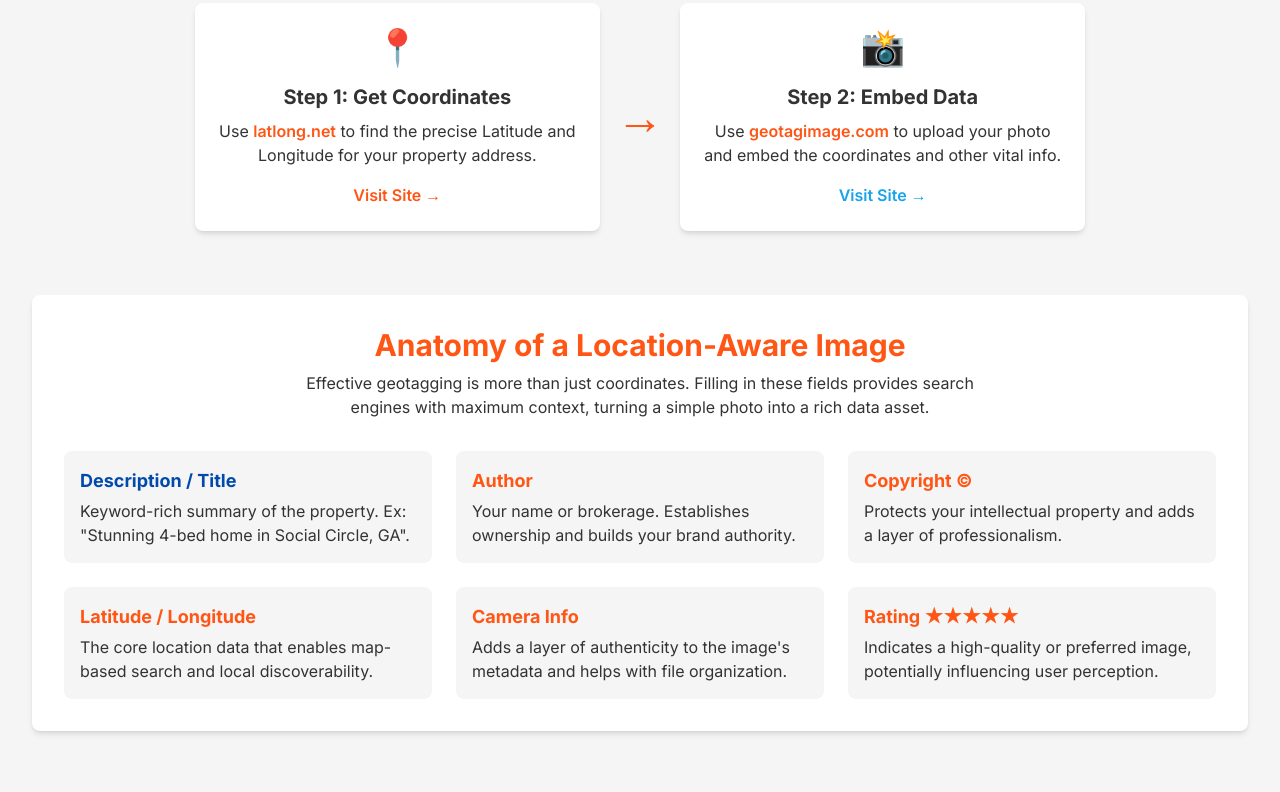
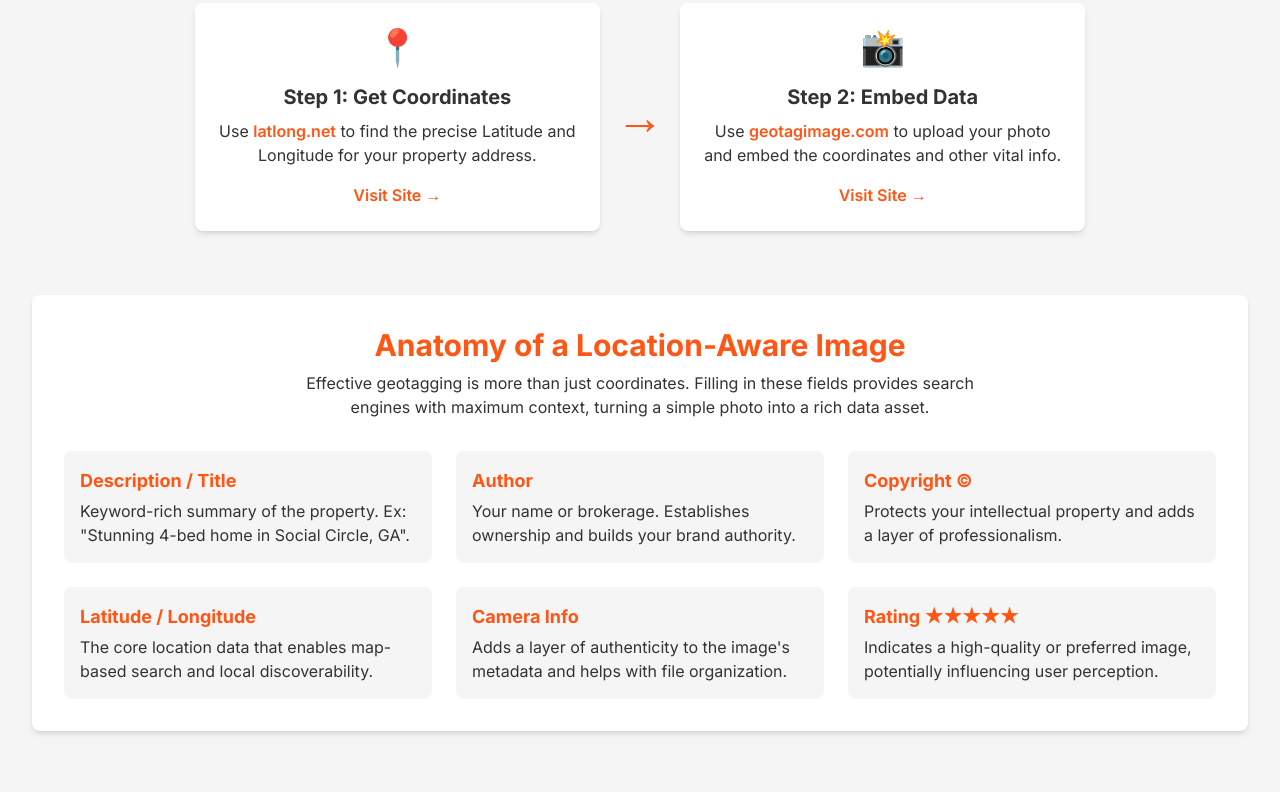
Before and after one commit to WilsonAndSmith/Downloads, a plain HTML site: page index.html in a window 1280 px wide. Shown: the part 1025-1817 px from the top of the page. Drawn offline with nearby package versions, Linux system fonts and the light colour scheme.

Commit message:
Update index.html

```diff
--- a/index.html
+++ b/index.html
@@ -80,7 +80,7 @@
                          <div class="text-4xl mb-4">📸</div>
                         <h3 class="text-xl font-bold mb-2">Step 2: Embed Data</h3>
                         <p class="mb-4">Use <span class="font-semibold text-[#FF5515]">geotagimage.com</span> to upload your photo and embed the coordinates and other vital info.</p>
-                        <a href="https://www.geotagimage.com" target="_blank" class="text-[#19A3E8] font-semibold">Visit Site &rarr;</a>
+                        <a href="https://www.geotagimage.com" target="_blank" class="text-[#FF5515] font-semibold">Visit Site &rarr;</a>
                     </div>
                 </div>
             </section>
@@ -90,7 +90,7 @@
                 <p class="text-center max-w-2xl mx-auto mb-8">Effective geotagging is more than just coordinates. Filling in these fields provides search engines with maximum context, turning a simple photo into a rich data asset.</p>
                 <div class="grid grid-cols-1 sm:grid-cols-2 lg:grid-cols-3 gap-6">
                     <div class="bg-[#F5F5F5] p-4 rounded-lg">
-                        <h3 class="font-bold text-lg text-[#004AAD] mb-1">Description / Title</h3>
+                        <h3 class="font-bold text-lg text-[#FF5515] mb-1">Description / Title</h3>
                         <p>Keyword-rich summary of the property. Ex: "Stunning 4-bed home in Social Circle, GA".</p>
                     </div>
                     <div class="bg-[#F5F5F5] p-4 rounded-lg">
@@ -142,7 +142,7 @@
         <footer class="text-center mt-16 py-8 border-t border-gray-300">
              <h2 class="text-3xl font-bold text-center mb-4 text-[#FF5515]">Ready to Elevate Your Listings?</h2>
              <p class="max-w-2xl mx-auto mb-6">Stop letting potential buyers scroll past your properties. Take control of your online visibility today.</p>
-             <a href="http://book.wilsonandsmith.com" target="_blank" class="bg-[#FFBF00] text-[#FF5515] font-bold py-3 px-8 rounded-lg text-xl inline-block hover:bg-[#19A3E8] hover:text-white transition-colors">
+             <a href="http://book.wilsonandsmith.com" target="_blank" class="bg-[#FFFFFF] text-[#FF5515] font-bold py-3 px-8 rounded-lg text-xl inline-block hover:bg-[#19A3E8] hover:text-white transition-colors">
                 Learn More
             </a>
         </footer>
```
